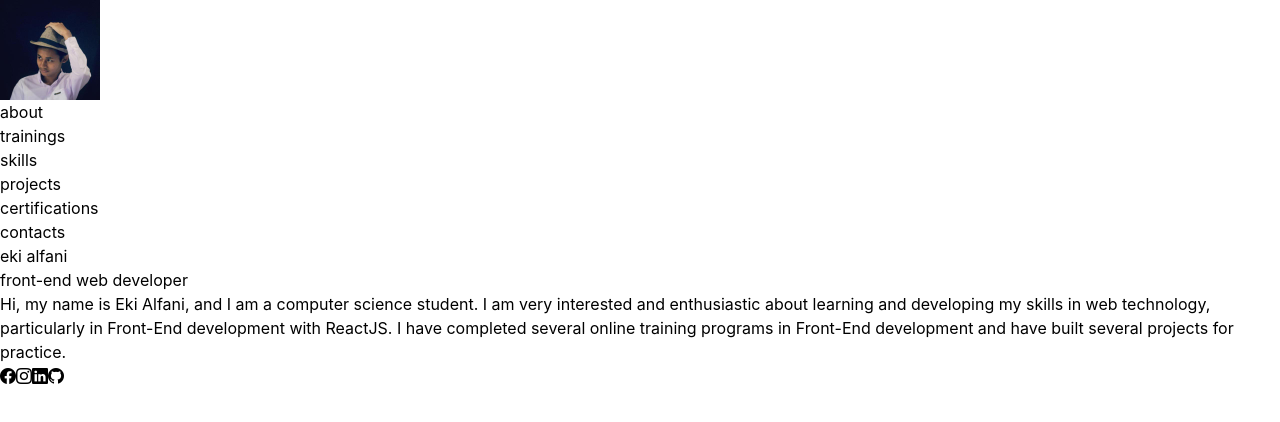
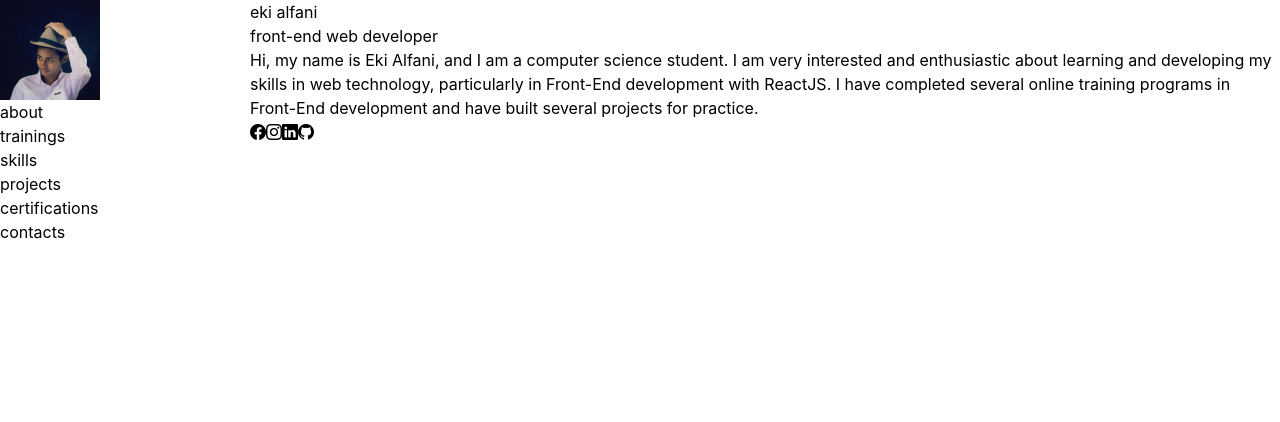
Before and after one commit to ekialfani/portfolio, a React (Create React App) app: page /about in a window 1280 px wide. Shown: the top 422 px of the page. Built offline with nearby package versions, Linux system fonts and the light colour scheme.

Commit message:
style: app

```diff
--- a/src/App.js
+++ b/src/App.js
@@ -5,7 +5,7 @@ import Content from './components/Content';
 
 function App() {
   return (
-    <div>
+    <div className="grid grid-cols-[250px_1fr] h-screen overflow-hidden">
       <Navbar />
       <Content />
     </div>
```
